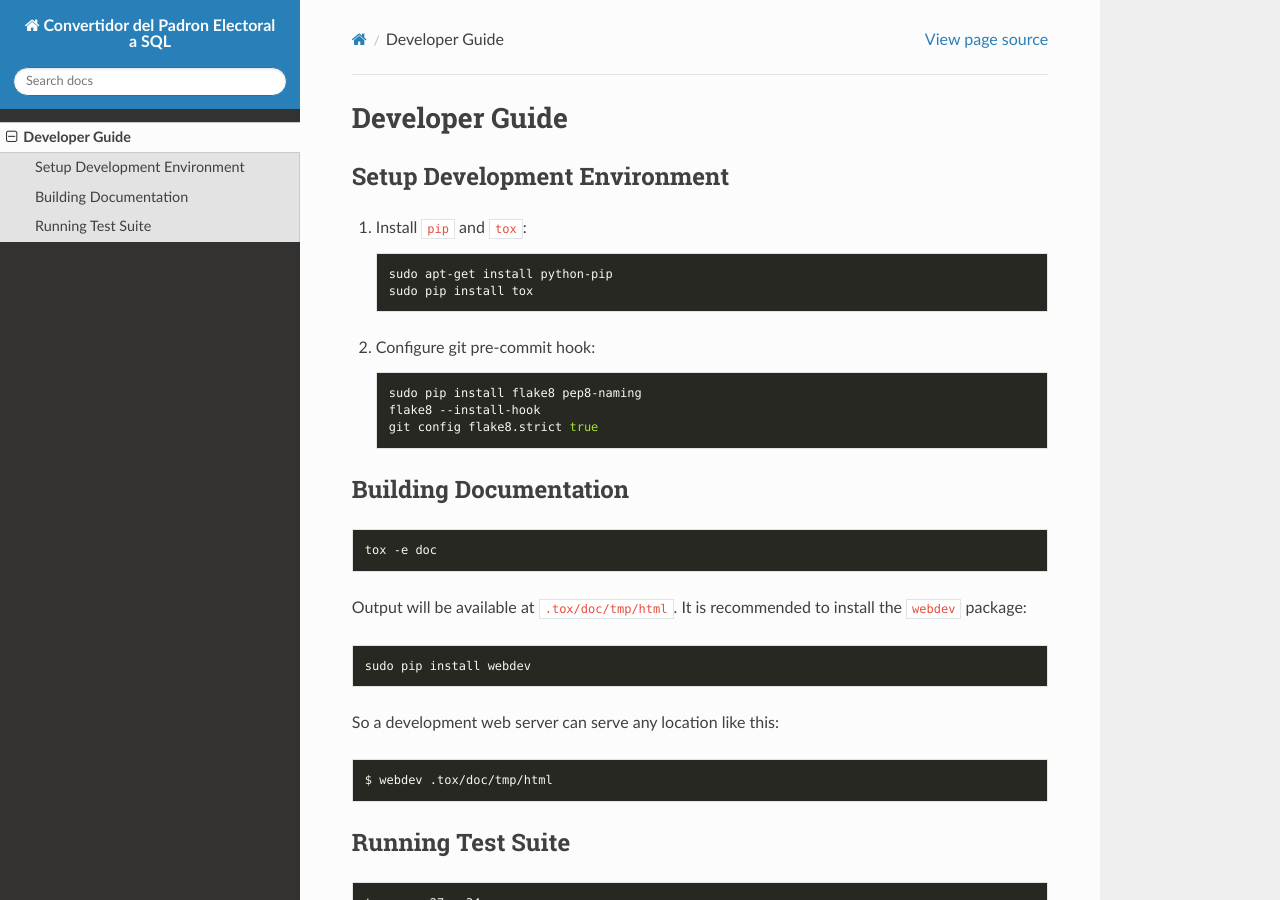
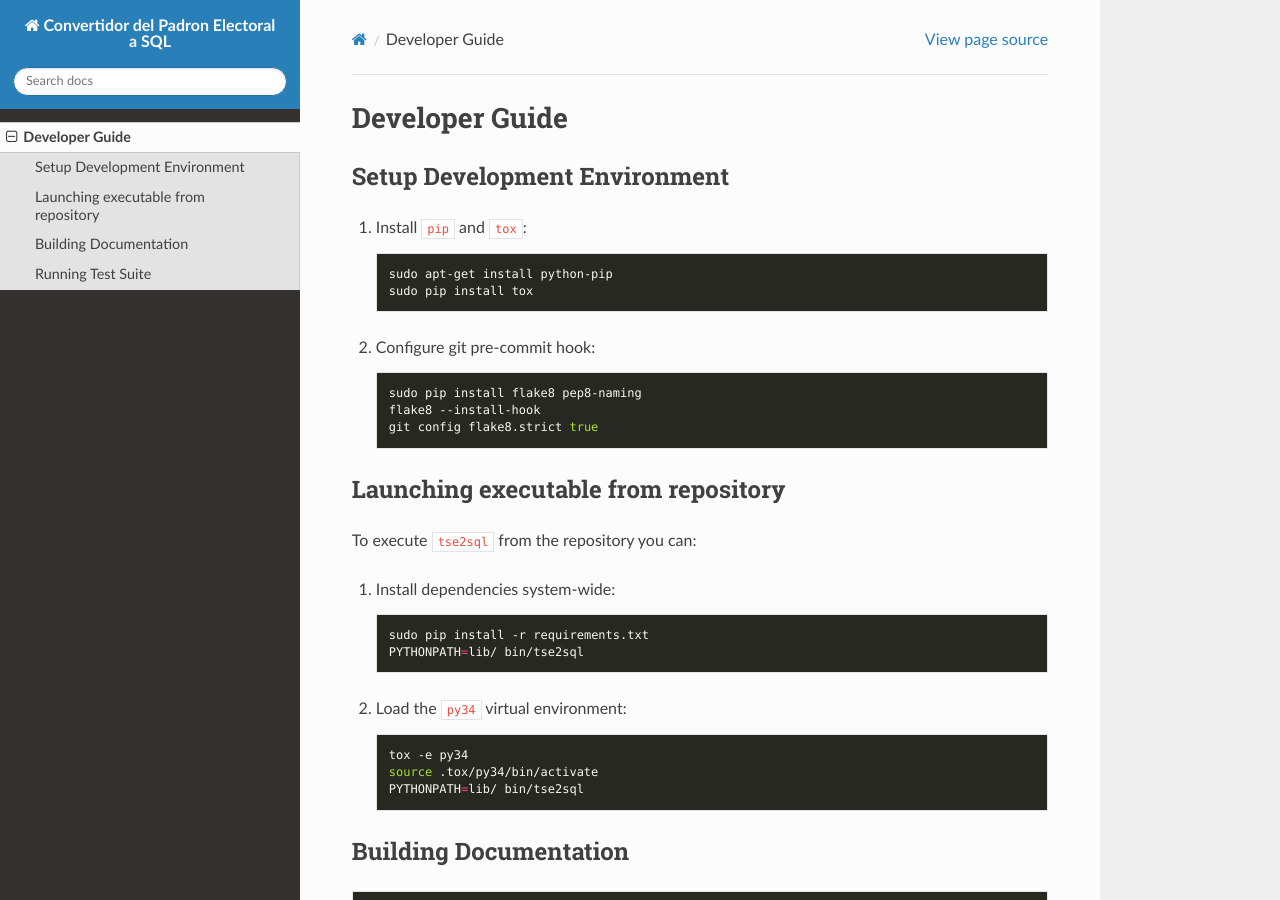
Before and after one commit to carlos-jenkins/tse2sql, a Sphinx documentation site: the page built from doc/developer.rst, in a window 1280 px wide and 900 px high. Built offline with Sphinx 7.4.7 and the Read the Docs theme 2.0.0, drawn with Linux system fonts in a browser that asks for light colours; pages that are not in the unit, such as notebooks, are missing from menus; the version number could not be read and is left out.

Commit message:
new: dev: Improved general documentation.

```diff
--- a/doc/developer.rst
+++ b/doc/developer.rst
@@ -24,6 +24,27 @@ Setup Development Environment
       sudo pip install flake8 pep8-naming
       flake8 --install-hook
       git config flake8.strict true
+
+
+Launching executable from repository
+====================================
+
+To execute ``tse2sql`` from the repository you can:
+
+#. Install dependencies system-wide:
+
+   ::
+
+      sudo pip install -r requirements.txt
+      PYTHONPATH=lib/ bin/tse2sql
+
+#. Load the ``py34`` virtual environment:
+
+   ::
+
+      tox -e py34
+      source .tox/py34/bin/activate
+      PYTHONPATH=lib/ bin/tse2sql
 
 
 Building Documentation
--- a/doc/index.rst
+++ b/doc/index.rst
@@ -64,6 +64,10 @@ When run, ``tse2sql`` will create a few files in the current working directory:
  the largest name of those, and the bad lines found.
 :``<digest>.<template>.sql``: The SQL version of the database.
 
+The whole process, downloading, extracting, parsing and writing the output
+will take several minutes to finish. ``tse2sql`` was optimized for memory
+usage, so expect high CPU usage while writing the outputs.
+
 
 MySQL
 +++++
@@ -85,6 +89,8 @@ Finally, load the schema and data from the generated file:
 ::
 
     mysql -u root -p tse2sql < [DIGEST].mysql.sql
+
+Loading the database will take several minutes.
 
 
 Contributing
```
